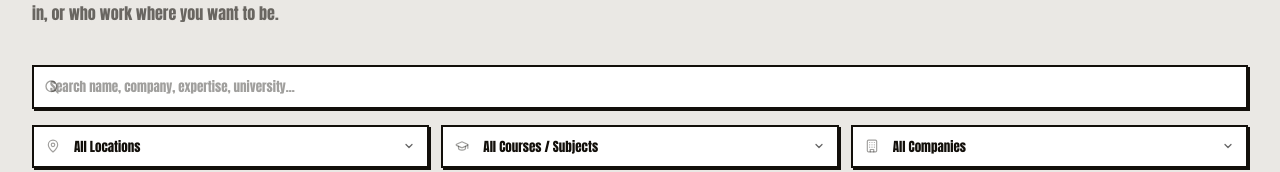
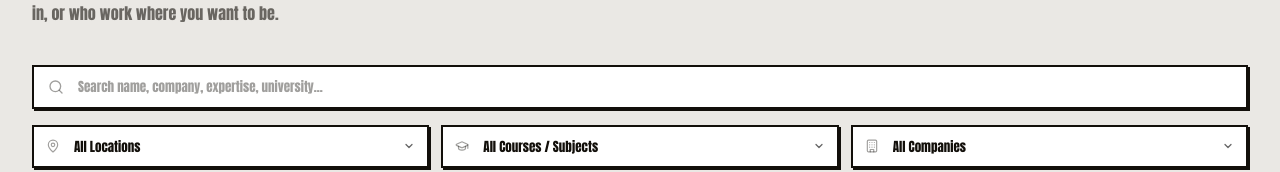
Before and after one commit to shouryasharan7-netizen/alumbridge, a React (Vite) app: page /alumni in a window 1280 px wide. Shown: the part 262-434 px from the top of the page. Built offline with nearby package versions, Linux system fonts and the light colour scheme; a web font is replaced by a local one.

Commit message:
fix: increase search input padding to prevent icon/text overlap

```diff
--- a/src/index.css
+++ b/src/index.css
@@ -162,6 +162,9 @@ h1, h2, h3, h4, h5, h6 {
   background-position: right 12px center;
   cursor: pointer;
 }
+.brutal-input.search-icon {
+  padding-left: 44px;
+}
 .brutal-input::placeholder {
   color: var(--subtle-text);
 }
--- a/src/pages/AlumniListing.jsx
+++ b/src/pages/AlumniListing.jsx
@@ -67,9 +67,9 @@ export default function AlumniListing() {
           value={search}
           onChange={(e) => { setSearch(e.target.value); setVisibleCount(PAGE_SIZE) }}
           placeholder="Search name, company, expertise, university..."
-          className="brutal-input w-full pl-10 pr-4"
+          className="brutal-input search-icon w-full pr-4"
         />
-        <Search className="absolute left-3 top-1/2 -translate-y-1/2 w-4 h-4" style={{ color: 'var(--subtle-text)' }} />
+        <Search className="absolute left-4 top-1/2 -translate-y-1/2 w-4 h-4 pointer-events-none" style={{ color: 'var(--subtle-text)' }} />
       </div>
 
       {/* Filter Row */}
--- a/src/pages/Programs.jsx
+++ b/src/pages/Programs.jsx
@@ -128,9 +128,9 @@ export default function Programs() {
             placeholder="Search program, university, country, recruiter..."
             value={search}
             onChange={(e) => handleSearch(e.target.value)}
-            className="brutal-input w-full pl-10 pr-16"
+            className="brutal-input search-icon w-full pr-16"
           />
-          <Search className="absolute left-3 top-1/2 -translate-y-1/2 w-4 h-4" style={{ color: 'var(--subtle-text)' }} />
+          <Search className="absolute left-4 top-1/2 -translate-y-1/2 w-4 h-4 pointer-events-none" style={{ color: 'var(--subtle-text)' }} />
           <button
             className="absolute right-0 top-0 bottom-0 px-4 flex items-center justify-center border-l-2 transition-all duration-150 hover:brightness-110"
             style={{ background: 'var(--orange)', borderColor: 'var(--border-color)', color: 'var(--fg)' }}
--- a/src/pages/Projects.jsx
+++ b/src/pages/Projects.jsx
@@ -72,9 +72,9 @@ export default function Projects() {
           value={search}
           onChange={(e) => { setSearch(e.target.value); setVisibleCount(PAGE_SIZE) }}
           placeholder="Search projects, authors, universities, tags..."
-          className="brutal-input w-full pl-10 pr-4"
+          className="brutal-input search-icon w-full pr-4"
         />
-        <Search className="absolute left-3 top-1/2 -translate-y-1/2 w-4 h-4" style={{ color: 'var(--subtle-text)' }} />
+        <Search className="absolute left-4 top-1/2 -translate-y-1/2 w-4 h-4 pointer-events-none" style={{ color: 'var(--subtle-text)' }} />
       </div>
 
       {/* Filters */}
```
